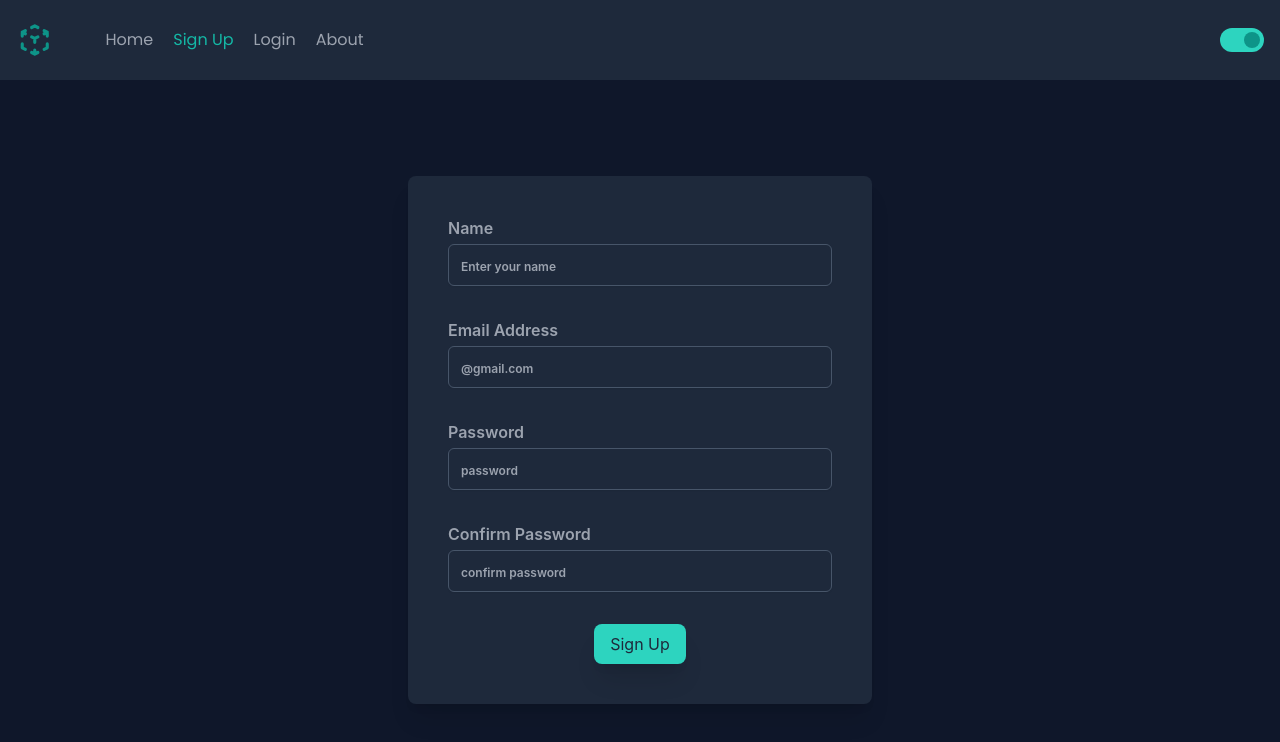
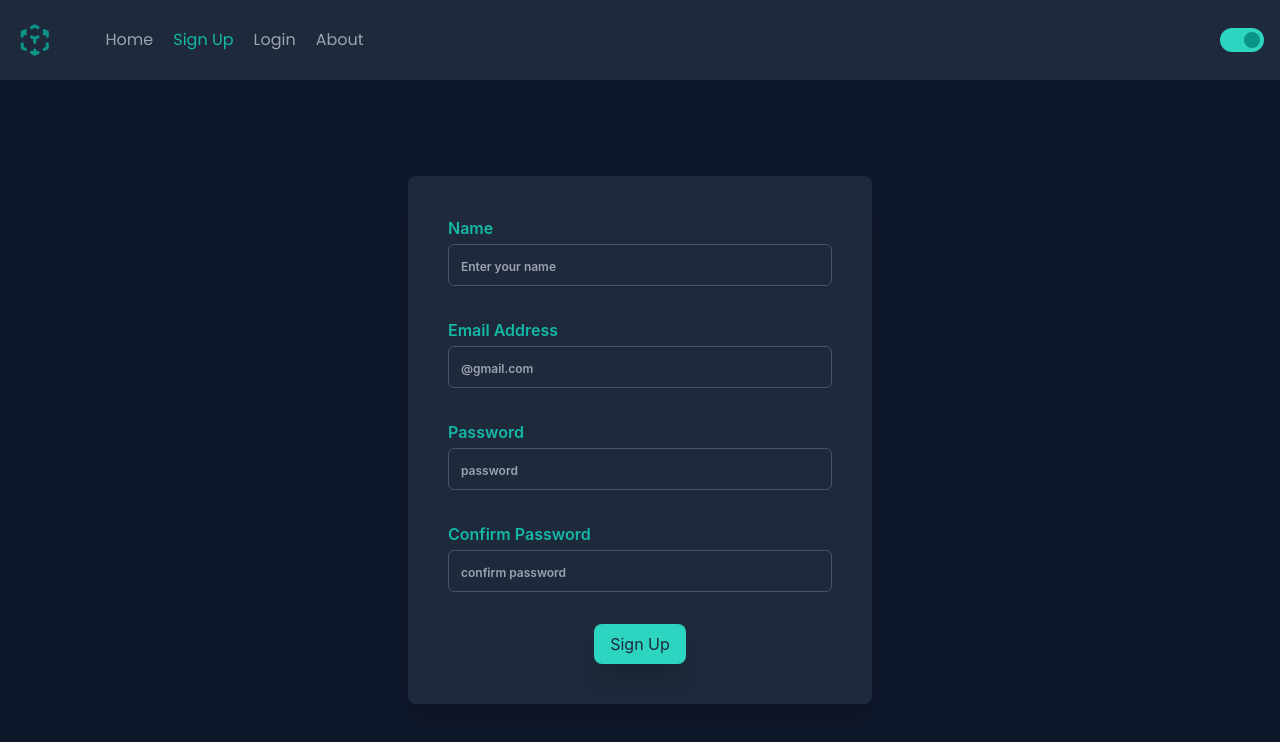
Before and after one commit to ankitn1311/todo-app, a React (Create React App) app in the folder frontend/: page /sign-up in a window 1280 px wide. Shown: the top 742 px of the page. Built offline with nearby package versions, Linux system fonts and the light colour scheme.

Commit message:
more sign up ui changes

```diff
--- a/frontend/src/components/navbar/Navbar.js
+++ b/frontend/src/components/navbar/Navbar.js
@@ -43,25 +43,25 @@ const Navbar = () => {
         <ul className="p-3 flex items-center gap-5 ">
           <li
             className={`hover:text-teal-400 ${
-              pathname === "/" && "text-teal-500"
+              pathname === "/" && "text-teal-600 dark:text-teal-500"
             }`}>
             <Link to="/">Home</Link>
           </li>
           <li
             className={`hover:text-teal-400 ${
-              pathname === "/sign-up" && "text-teal-500"
+              pathname === "/sign-up" && "text-teal-600 dark:text-teal-500"
             }`}>
             <Link to="/sign-up">Sign Up</Link>
           </li>
           <li
             className={`hover:text-teal-400 ${
-              pathname === "/login" && "text-teal-500"
+              pathname === "/login" && "text-teal-600 dark:text-teal-500"
             }`}>
             <Link to="/login">Login</Link>
           </li>
           <li
             className={`hover:text-teal-400 ${
-              pathname === "/about" && "text-teal-500"
+              pathname === "/about" && "text-teal-600 dark:text-teal-500"
             }`}>
             <Link to="/about">About</Link>
           </li>
--- a/frontend/src/components/sign-up/SignUp.js
+++ b/frontend/src/components/sign-up/SignUp.js
@@ -44,7 +44,11 @@ const SignUp = () => {
             className="flex flex-col gap-8 w-96"
             onSubmit={formik.handleSubmit}>
             <div className="flex flex-col gap-1 font-semibold items-start justify-between">
-              <label htmlFor="firstName">Name</label>
+              <label
+                htmlFor="firstName"
+                className="text-teal-700 dark:text-teal-500">
+                Name
+              </label>
               <Input
                 placeholder="Enter your name"
                 id="name"
@@ -58,7 +62,11 @@ const SignUp = () => {
               />
             </div>
             <div className="flex flex-col gap-1 font-semibold items-start justify-between ">
-              <label htmlFor="email">Email Address</label>
+              <label
+                htmlFor="email"
+                className="text-teal-700 dark:text-teal-500">
+                Email Address
+              </label>
               <Input
                 placeholder="@gmail.com"
                 id="email"
@@ -72,7 +80,11 @@ const SignUp = () => {
               />
             </div>
             <div className="flex flex-col gap-1 font-semibold items-start justify-between">
-              <label htmlFor="email">Password</label>
+              <label
+                htmlFor="email"
+                className="text-teal-700 dark:text-teal-500">
+                Password
+              </label>
 
               <Input
                 placeholder="password"
@@ -87,7 +99,11 @@ const SignUp = () => {
               />
             </div>
             <div className="flex flex-col gap-1 font-semibold items-start justify-between">
-              <label htmlFor="email">Confirm Password</label>
+              <label
+                htmlFor="email"
+                className="text-teal-700 dark:text-teal-500">
+                Confirm Password
+              </label>
 
               <Input
                 placeholder="confirm password"
```
